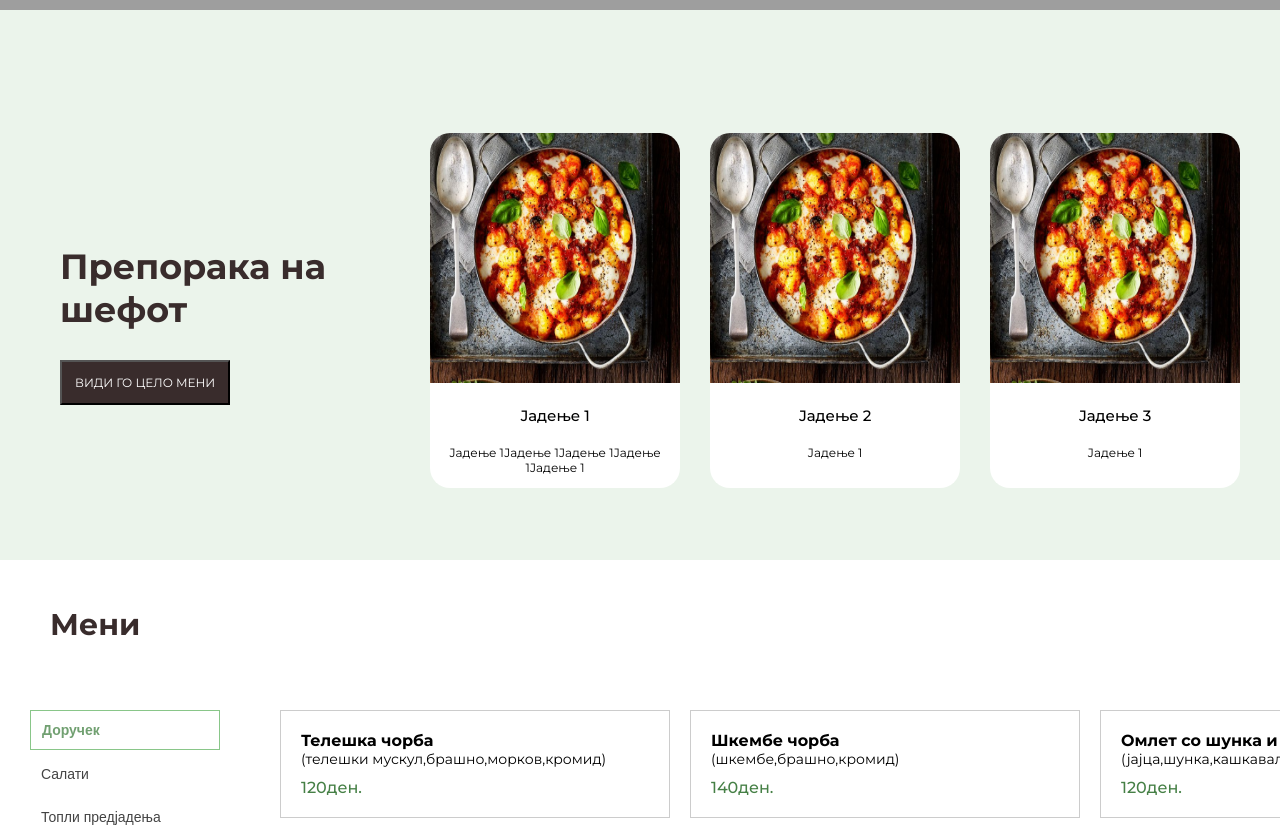
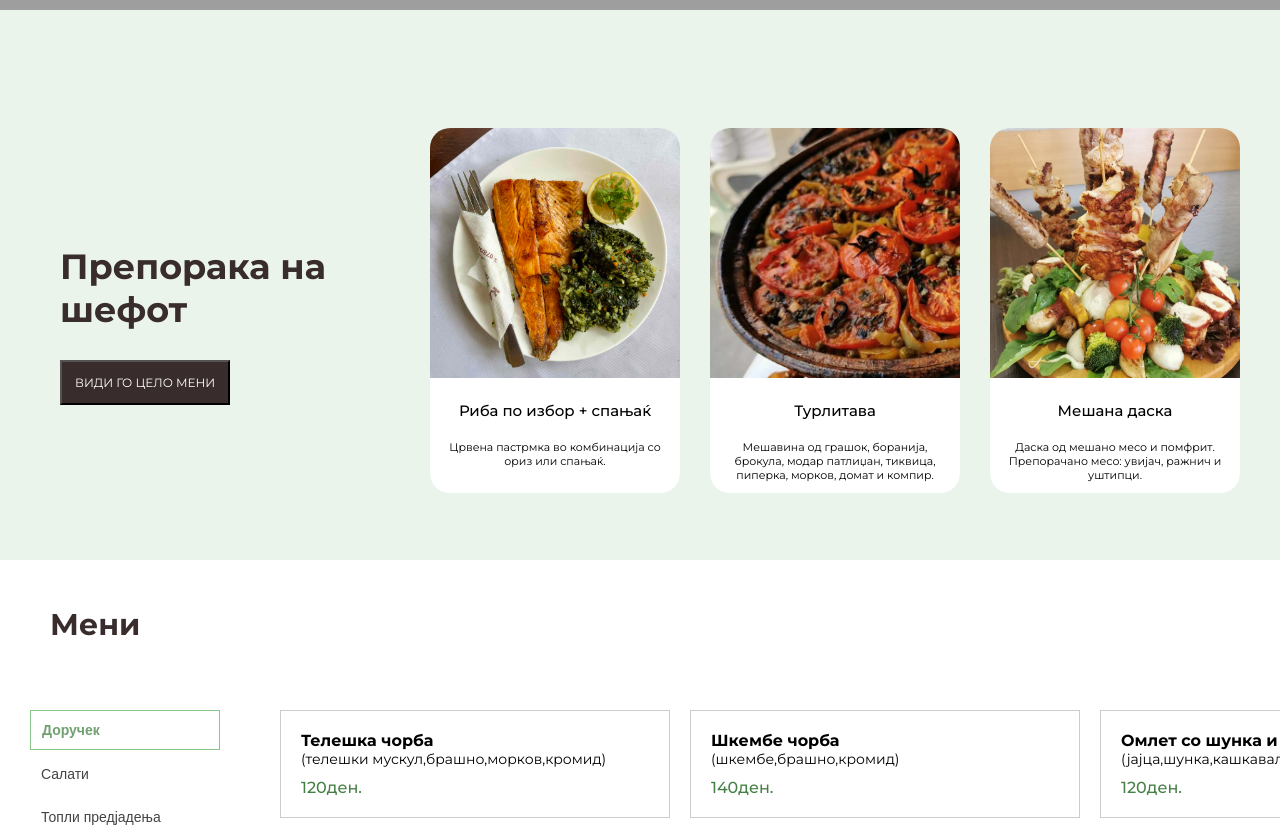
Before and after one commit to aang3la/restaurant-menu, a React (Vite) app: page / in a window 1280 px wide. Shown: the part 660-1487 px from the top of the page. Built offline with nearby package versions, Linux system fonts and the light colour scheme; grey boxes are pictures that could not be loaded.

Commit message:
small changes

```diff
--- a/src/components/About/About.css
+++ b/src/components/About/About.css
@@ -31,5 +31,6 @@
     #about-is-img {
         width: 95%;
         margin: 0 auto;
+        padding-top: 15px;
     }
 }
--- a/src/components/About/About.jsx
+++ b/src/components/About/About.jsx
@@ -6,8 +6,8 @@ export const About = () => {
     <section className="about-container" id="about">
         <div className="about-section">
           <p>Во срцето на градот, на само неколку чекори од главните знаменитости, се наоѓа нашата традиционална кафана. Нашата мисија отсекогаш била да создадеме место каде што луѓето ќе се чувствуваат како дома, опкружени со пријатен амбиент и автентични вкусови.</p>
-            <p>Постоиме од 2003 година, започнувајќи со приготвување на риба, до денес каде што сме многу повеќе од тоа. Кај нас ќе најдете вистински домашен вкус и топлина кои ги главните работи зашто нашите гости секогаш да се враќаат.</p>
-            <p>Што нè издвојува? Автентични вкусови по традиционални рецепти, пријателски персонал, посебен шалтер за храна за носење, пристапни цени, и место со домашната атмосфера и идеална локација за бег од градтската врева.</p>
+            <p>Постоиме од 2003 година, започнувајќи со приготвување на риба, до денес каде што сме многу повеќе од тоа. Кај нас ќе најдете вистински домашен вкус и топлина кои се главните работи зашто нашите гости секогаш се враќаат.</p>
+            <p>Што нè издвојува? Автентични вкусови по традиционални рецепти, пријателски персонал, посебен шалтер за храна за носење, пристапни цени, и место со домашната атмосфера и идеална локација.</p>
         </div>
         <div>
             <img id="about-is-img" src={aboutUs_img} />
--- a/src/components/RecommendedFood/RecommendedFood.css
+++ b/src/components/RecommendedFood/RecommendedFood.css
@@ -37,7 +37,7 @@
 
 .food-item {
     width: 250px;
-    height: 350px;
+    height: 360px;
     border-radius: 20px;
     background-color: white;
     padding-bottom: 5px;
@@ -58,7 +58,8 @@
 
 .food-item > p {
     text-align: center;
-    font-size: 12px;
+    font-size: 11px;
+    padding: 0 10px;
 }
 
 .recommended-food-imgs li {
--- a/src/components/RecommendedFood/RecommendedFood.jsx
+++ b/src/components/RecommendedFood/RecommendedFood.jsx
@@ -1,4 +1,6 @@
-import food from "../../assets/food.jpg";
+import riba from "../../assets/riba_spanjak.jpg";
+import turlitava from "../../assets/turlitava.jpg";
+import daska from "../../assets/daska.jpg";
 import "./RecommendedFood.css";
 import { Link } from "react-scroll";
 
@@ -11,19 +13,19 @@ export const RecommendedFood = () => {
       </div>
       <ul className="recommended-food-imgs">
         <li className="food-item">
-          <img src={food} alt="recommended-food-img1" />
-          <h4>Јадење 1</h4>
-          <p>Јадење 1Јадење 1Јадење 1Јадење 1Јадење 1</p>
+          <img src={riba} alt="recommended-food-img1" />
+          <h4>Риба по избор + спањаќ</h4>
+          <p>Црвена пастрмка во комбинација со ориз или спањаќ.</p>
         </li>
         <li className="food-item">
-          <img src={food} alt="recommended-food-img2" />
-          <h4>Јадење 2</h4>
-          <p>Јадење 1</p>
+          <img src={turlitava} alt="recommended-food-img2" />
+          <h4>Турлитава</h4>
+          <p>Мешавина од грашок, боранија, брокула, модар патлиџан, тиквица, пиперка, морков, домат и компир.</p>
         </li>
         <li className="food-item">
-          <img src={food} alt="recommended-food-img3" />
-          <h4>Јадење 3</h4>
-          <p>Јадење 1</p>
+          <img src={daska} alt="recommended-food-img3" />
+          <h4>Мешана даска</h4>
+          <p>Даска од мешано месо и помфрит. Препорачано месо: увијач, ражнич и уштипци.</p>
         </li>
       </ul>
     </section>
```
Also changed, not shown: src/assets/daska.jpg (added), src/assets/turlitava.jpg (added).
